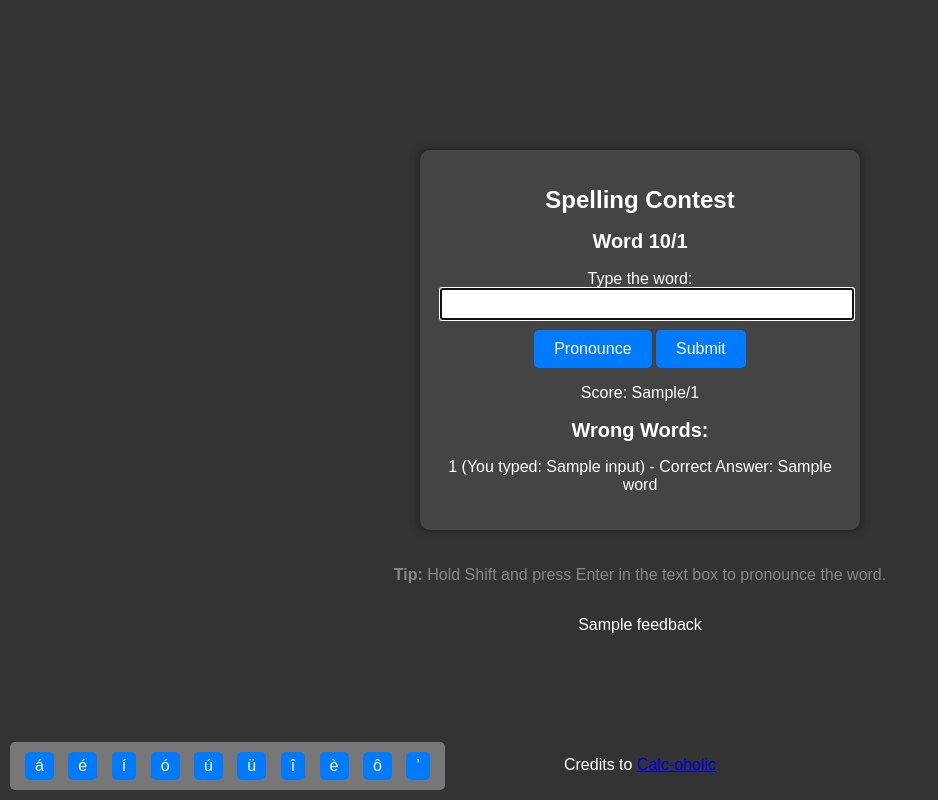
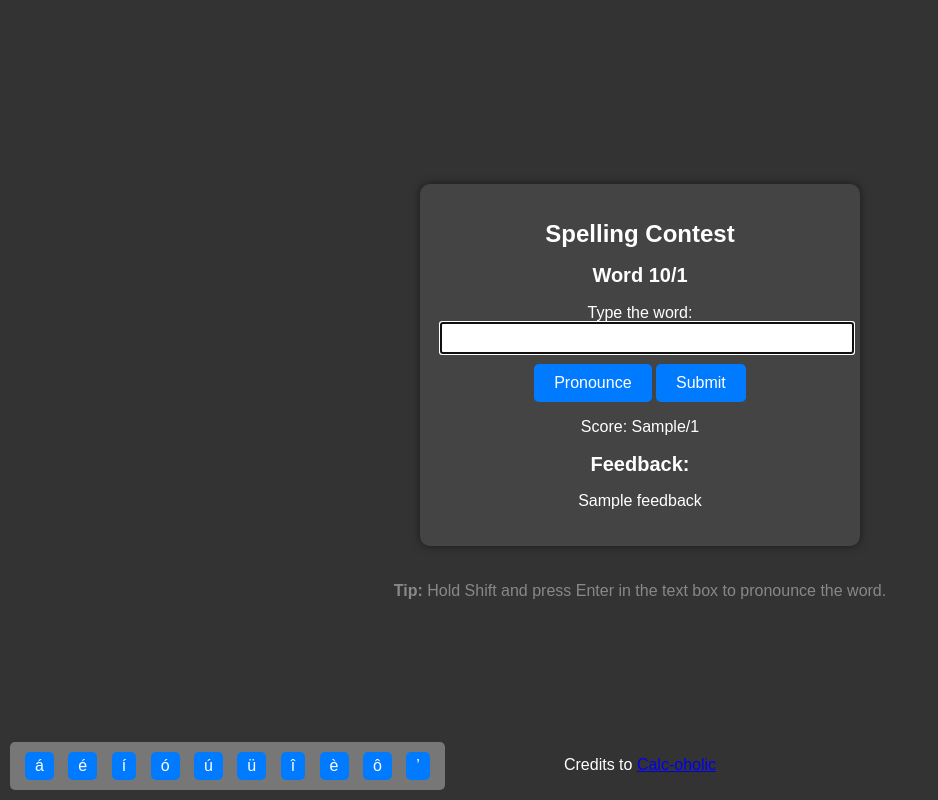
Before and after one commit to AHStudying/Flask-Spelling-UIL, a Flask app: template api/templates/contest.html in a window 1280 px wide. Shown: the whole page, without its empty margins (0-938 px from the left). Run offline with Flask 3, Linux system fonts and the light colour scheme; the template is opened without the code that fills it: most values are stand-ins (such as "Sample title", 1, 10 or a date in 2020).

Commit message:
Update contest.html

```diff
--- a/api/templates/contest.html
+++ b/api/templates/contest.html
@@ -108,11 +108,11 @@
             <p>Score: {{ current_word_idx }}/{{ total_words }}</p>
         </div>
         <div>
-            <h2>Wrong Words:</h2>
+            <h2>Feedback:</h2>
             <ul>
-                {% for word, input in wrong_words %}
-                    <li>{{ word[0] }} (You typed: {{ input }}) - Correct Answer: {{ word[1] }}</li>
-                {% endfor %}
+                {% if feedback %}
+                    <p>{{ feedback }}</p>
+                {% endif %}
             </ul>
         </div>
     </div>
@@ -133,11 +133,6 @@
     </div>
     <div class="credits">
         <p>Credits to <a href="https://github.com/Calc-oholic/">Calc-oholic</a></p>
-    </div>
-    <div>
-        {% if feedback %}
-            <p>{{ feedback }}</p>
-        {% endif %}
     </div>
     <script>
         function pronounce_word() {
```
